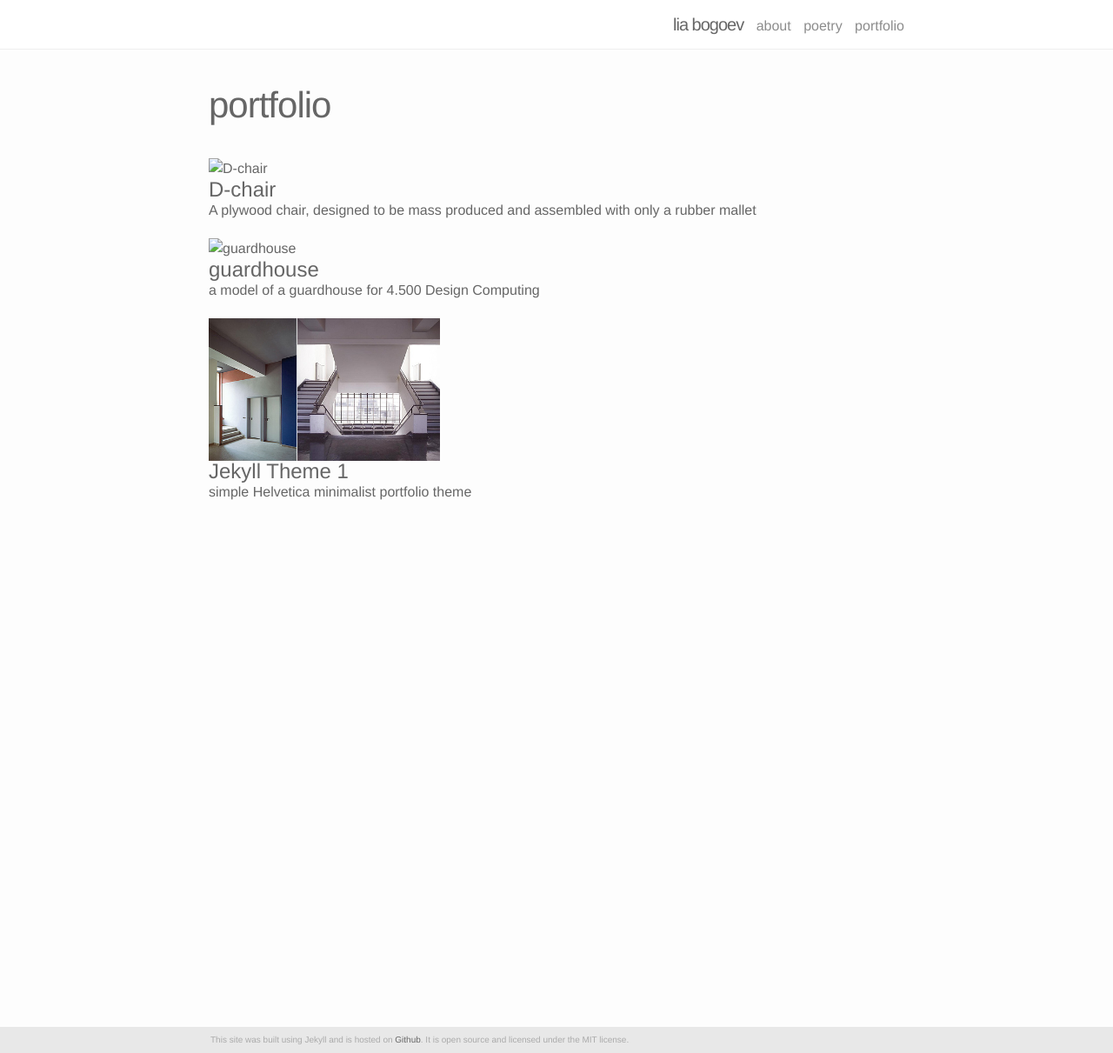
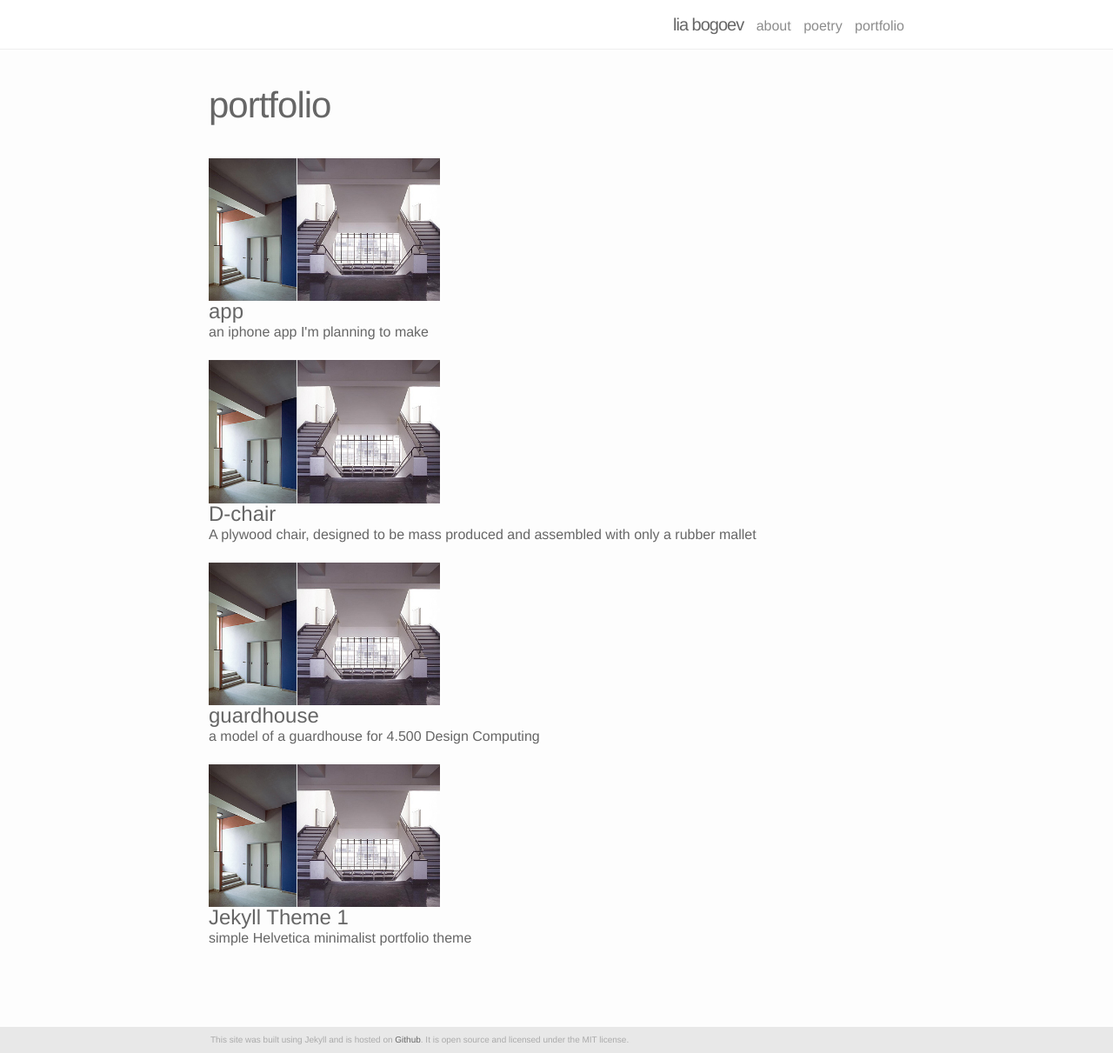
Before and after one commit to Angelo1211/bogoli.github.io, a Jekyll site: the page built from portfolio.md, in a window 1280 px wide and 1211 px high. Shown: the whole window at 87% size. Built offline with Jekyll 4.4.1, drawn with Linux system fonts in a browser that asks for light colours.

```diff
--- a/_portfolio/app.markdown
+++ b/_portfolio/app.markdown
@@ -0,0 +1,6 @@
+---
+layout: post
+title: app
+description: an iphone app I'm planning to make
+img: /img/bauhaus.jpg
+---
--- a/_portfolio/chair.markdown
+++ b/_portfolio/chair.markdown
@@ -2,5 +2,5 @@
 layout: post
 title: D-chair
 description: A plywood chair, designed to be mass produced and assembled with only a rubber mallet
-img:
+img: /img/bauhaus.jpg
 ---
--- a/_portfolio/guardhouse.markdown
+++ b/_portfolio/guardhouse.markdown
@@ -2,5 +2,5 @@
 layout: post
 title: guardhouse
 description: a model of a guardhouse for 4.500 Design Computing
-img:
+img: /img/bauhaus.jpg
 ---
--- a/_portfolio/site.markdown
+++ b/_portfolio/site.markdown
@@ -2,7 +2,6 @@
 layout: post
 title: Jekyll Theme 1
 description: simple Helvetica minimalist portfolio theme
-collection: portfolio
 img: /img/bauhaus.jpg
 ---
 
```
